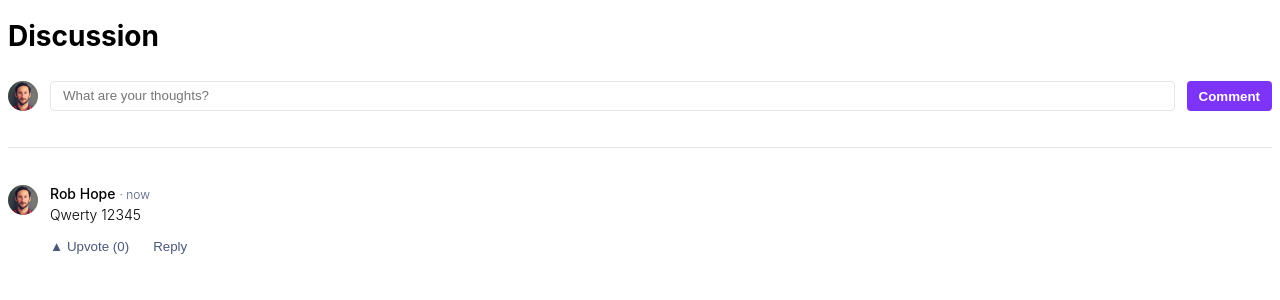
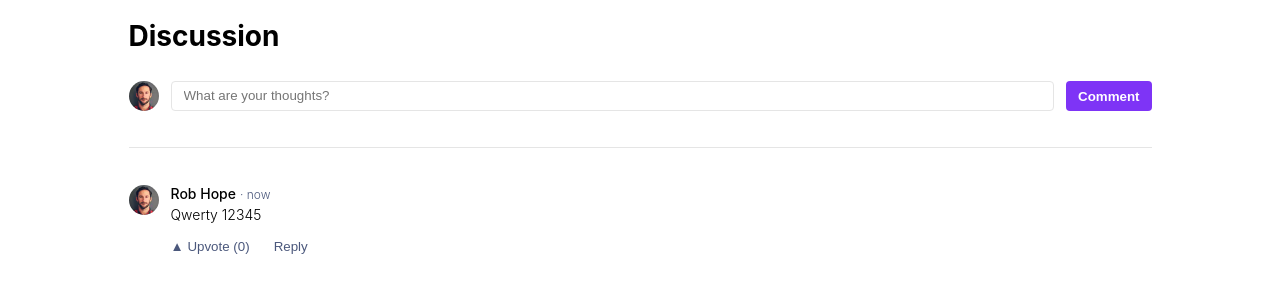
Before and after one commit to michaelkrog/ghost-coding-challenge, a React (Create React App) app in the folder client/: page / in a window 1280 px wide. Shown: the top 300 px of the page. Built offline with nearby package versions, Linux system fonts and the light colour scheme; a web font is replaced by a local one.

Commit message:
Adds max width of layout

```diff
--- a/client/src/index.css
+++ b/client/src/index.css
@@ -59,6 +59,8 @@ html {
 
 body {
   font-size: var(--font-size-small);
+  max-width: 1023px;
+  margin: auto;
 }
 
 button {
```
